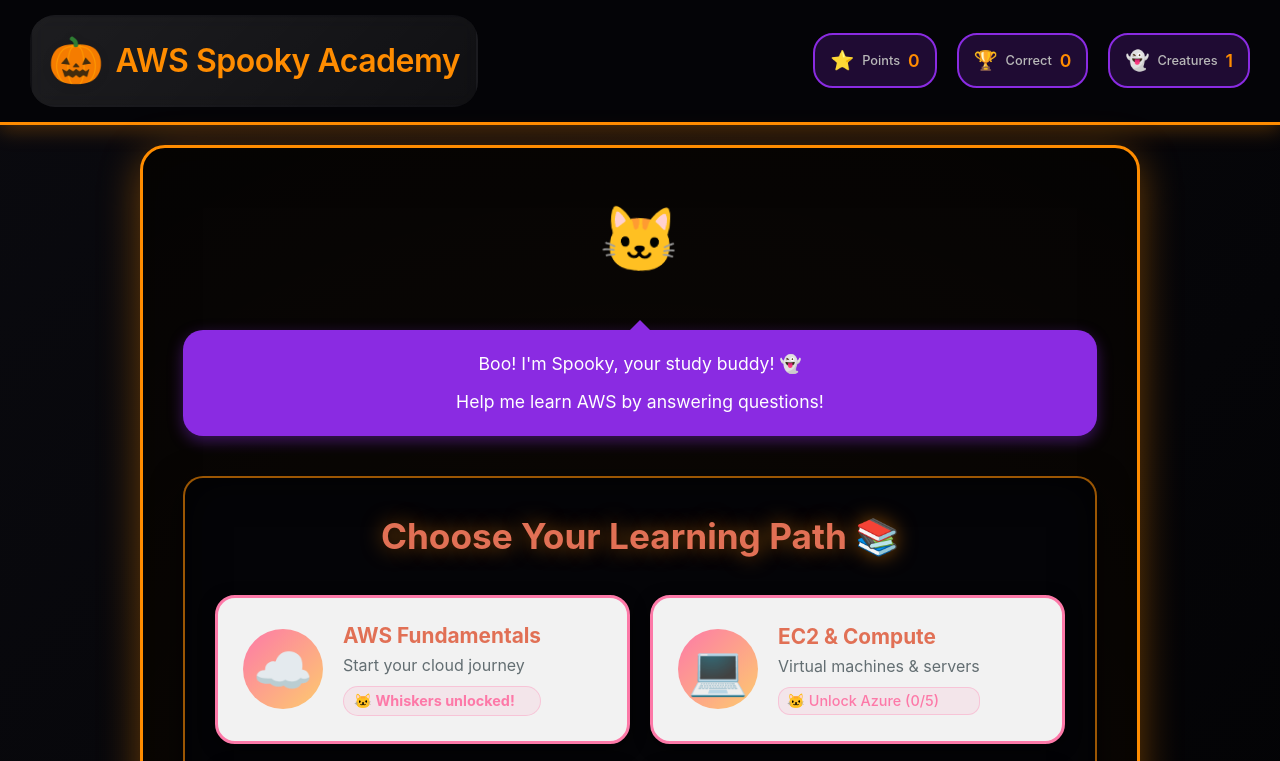
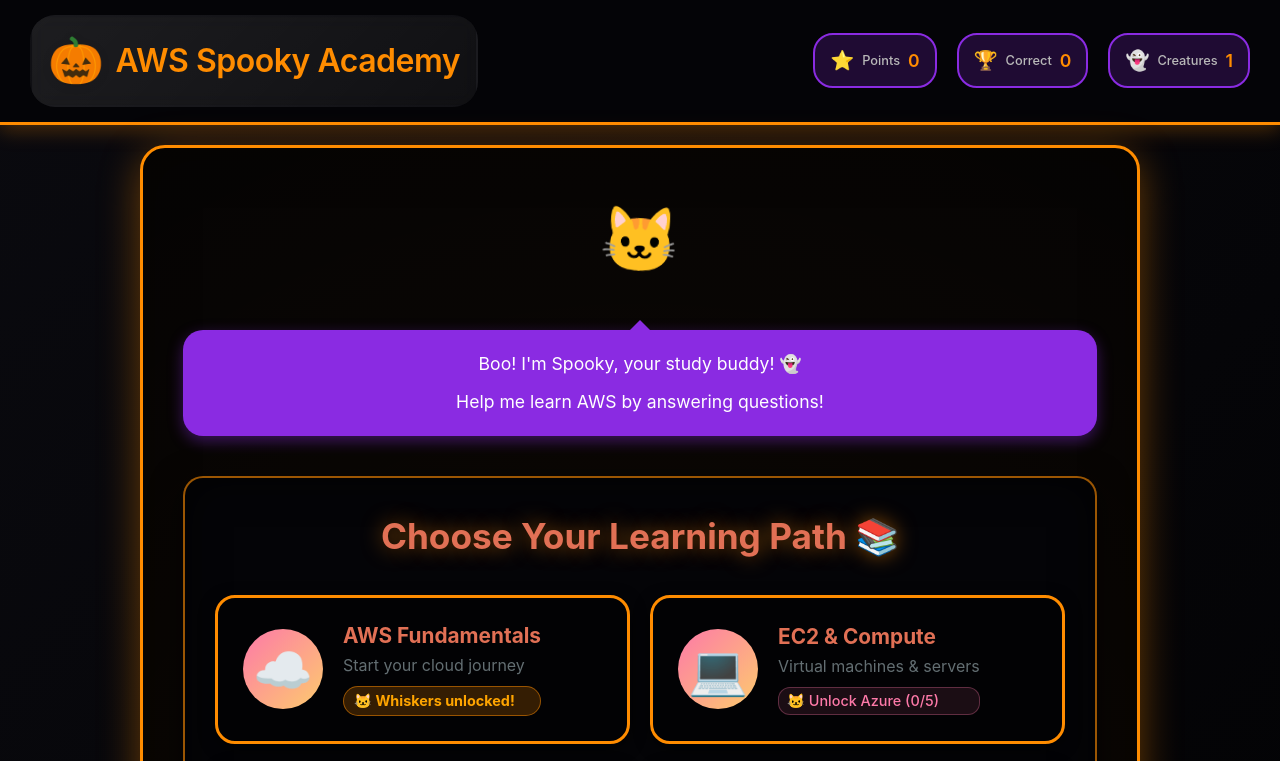
Before and after one commit to ansapple/aws-spooky-academy, a plain HTML site: page index.html in a window 1280 px wide. Shown: the top 761 px of the page. Drawn offline with Linux system fonts and the light colour scheme.

Commit message:
Darken category buttons and brighten text colors for better Halloween theme visibility

```diff
--- a/styles.css
+++ b/styles.css
@@ -1234,8 +1234,8 @@ arning Section on Main Page */
 
 /* Enhanced Category Buttons for Main Page */
 .categories-grid .category-btn {
-    background: rgba(255, 255, 255, 0.95);
-    border: 3px solid #fd79a8;
+    background: rgba(3, 3, 5, 0.99);
+    border: 3px solid #ff8c00;
     border-radius: 20px;
     padding: 25px;
     cursor: pointer;
@@ -1256,7 +1256,7 @@ arning Section on Main Page */
     left: -100%;
     width: 100%;
     height: 100%;
-    background: linear-gradient(90deg, transparent, rgba(255, 255, 255, 0.4), transparent);
+    background: linear-gradient(90deg, transparent, rgba(255, 140, 0, 0.3), transparent);
     transition: left 0.5s ease;
 }
 
@@ -1266,20 +1266,20 @@ arning Section on Main Page */
 
 .categories-grid .category-btn:hover {
     transform: translateY(-8px);
-    box-shadow: 0 15px 35px rgba(253, 121, 168, 0.4);
-    border-color: #e84393;
-    background: linear-gradient(135deg, rgba(253, 121, 168, 0.1), rgba(255, 255, 255, 0.95));
+    box-shadow: 0 15px 35px rgba(255, 140, 0, 0.5);
+    border-color: #ffa500;
+    background: linear-gradient(135deg, rgba(138, 43, 226, 0.3), rgba(3, 3, 5, 0.99));
 }
 
 .cat-helper {
-    color: #fd79a8;
+    color: #ffa500;
     font-weight: bold;
     font-size: 0.9rem;
     margin-top: 8px;
     padding: 5px 10px;
-    background: rgba(253, 121, 168, 0.1);
+    background: rgba(255, 140, 0, 0.2);
     border-radius: 15px;
-    border: 1px solid rgba(253, 121, 168, 0.3);
+    border: 1px solid rgba(255, 140, 0, 0.5);
 }
 
 /* Progress Indicators */
```
